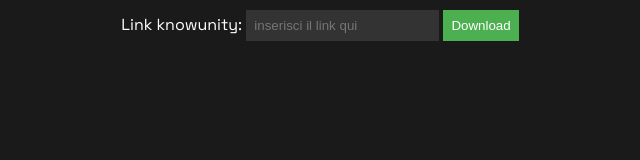
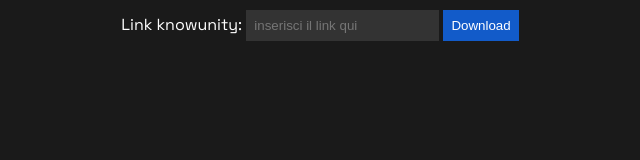
Before and after one commit to dissipatore/dissipatore.github.io, a plain HTML site: page index.html in a window 1280 px wide. Shown: the whole page, without its empty margins (320-960 px from the left). Drawn offline with Linux system fonts and the light colour scheme.

Commit message:
Update style.css

```diff
--- a/style.css
+++ b/style.css
@@ -18,7 +18,7 @@ input {
 
 button {
     padding: 8px;
-    background-color: #4CAF50;
+    background-color: #125BC9;
     color: #ffffff;
     border: none;
     cursor: pointer;
```
